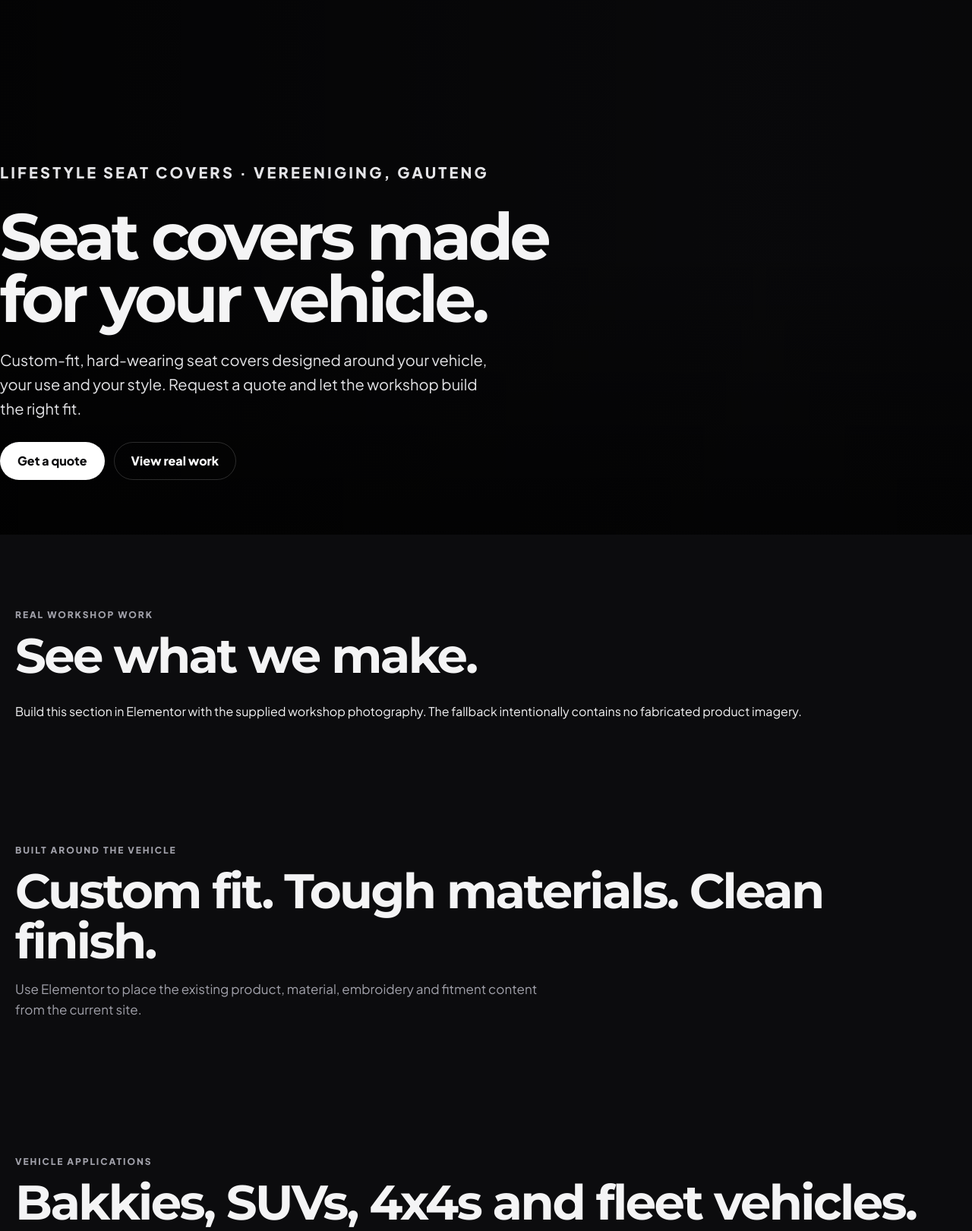
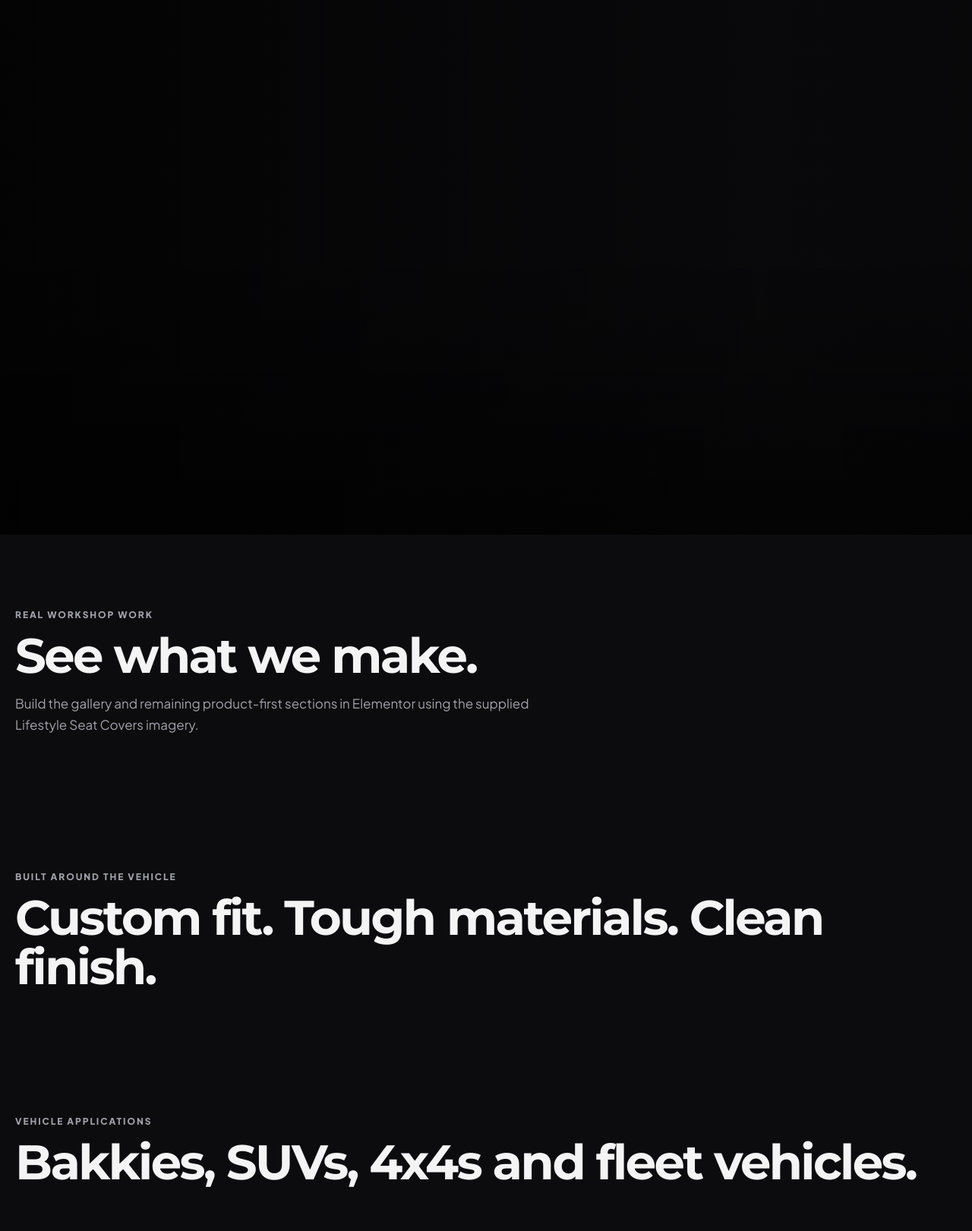
Before and after one commit to NateJ4y/LSC-Main, a WordPress theme: template wordpress-theme/lifestyle-seat-covers/front-page.php in a window 1280 px wide. Shown: the part 79-1700 px from the top of the page at 76% size. Run offline with PHP 8.4 and a stand-in for WordPress, Linux system fonts and the light colour scheme; the site name, menu and one post (Sample post) are stand-ins, and other content is empty.

Commit message:
Make homepage hero Slider Revolution editable

```diff
--- a/wordpress-theme/lifestyle-seat-covers/front-page.php
+++ b/wordpress-theme/lifestyle-seat-covers/front-page.php
@@ -1,82 +1,22 @@
 <?php
-/**
- * Front page template.
- *
- * Elementor owns the editable page content when the page has Elementor data.
- * The theme owns global chrome and provides a safe product-first fallback.
- */
+/** Front page: Slider Revolution owns the hero; Elementor owns the remaining content. */
 if ( ! defined( 'ABSPATH' ) ) { exit; }
 get_header();
-
 $elementor_data = get_post_meta( get_the_ID(), '_elementor_data', true );
 $has_elementor_content = ! empty( $elementor_data );
 ?>
-
 <main id="primary" class="site-main">
+	<?php get_template_part( 'template-parts/hero-slider-revolution' ); ?>
 	<?php if ( $has_elementor_content ) : ?>
 		<div class="lsc-editor-content">
-			<?php
-			while ( have_posts() ) :
-				the_post();
-				the_content();
-			endwhile;
-			?>
+			<?php while ( have_posts() ) : the_post(); the_content(); endwhile; ?>
 		</div>
 	<?php else : ?>
-		<section class="lsc-hero" aria-labelledby="lsc-hero-title">
-			<div class="lsc-hero__media" aria-hidden="true"></div>
-			<div class="lsc-container lsc-hero__content">
-				<p class="lsc-kicker">Lifestyle Seat Covers · Vereeniging, Gauteng</p>
-				<h1 id="lsc-hero-title">Seat covers made for your vehicle.</h1>
-				<p>Custom-fit, hard-wearing seat covers designed around your vehicle, your use and your style. Request a quote and let the workshop build the right fit.</p>
-				<div class="lsc-actions">
-					<a class="lsc-button" href="#quote">Get a quote</a>
-					<a class="lsc-button lsc-button--ghost" href="#gallery">View real work</a>
-				</div>
-			</div>
-		</section>
-
-		<section id="gallery" class="lsc-section">
-			<div class="lsc-container">
-				<p class="lsc-kicker">Real workshop work</p>
-				<h2 class="lsc-title">See what we make.</h2>
-				<div class="lsc-editor-content" style="margin-top:28px">
-					<p>Build this section in Elementor with the supplied workshop photography. The fallback intentionally contains no fabricated product imagery.</p>
-				</div>
-			</div>
-		</section>
-
-		<section id="seat-covers" class="lsc-section lsc-section--tight">
-			<div class="lsc-container">
-				<p class="lsc-kicker">Built around the vehicle</p>
-				<h2 class="lsc-title">Custom fit. Tough materials. Clean finish.</h2>
-				<p class="lsc-copy">Use Elementor to place the existing product, material, embroidery and fitment content from the current site.</p>
-			</div>
-		</section>
-
-		<section id="vehicles" class="lsc-section">
-			<div class="lsc-container">
-				<p class="lsc-kicker">Vehicle applications</p>
-				<h2 class="lsc-title">Bakkies, SUVs, 4x4s and fleet vehicles.</h2>
-			</div>
-		</section>
-
-		<section id="customise" class="lsc-section lsc-section--tight">
-			<div class="lsc-container">
-				<p class="lsc-kicker">Customisation</p>
-				<h2 class="lsc-title">Choose the finish that fits you.</h2>
-			</div>
-		</section>
-
-		<section id="quote" class="lsc-section">
-			<div class="lsc-container">
-				<p class="lsc-kicker">No public pricing</p>
-				<h2 class="lsc-title">Get a custom quote.</h2>
-				<p class="lsc-copy">Tell us your vehicle and requirements. We will confirm the correct fit, material and finish before providing your quote.</p>
-				<a class="lsc-button" href="#quote">Request a quote</a>
-			</div>
-		</section>
+		<section id="gallery" class="lsc-section"><div class="lsc-container"><p class="lsc-kicker">Real workshop work</p><h2 class="lsc-title">See what we make.</h2><p class="lsc-copy">Build the gallery and remaining product-first sections in Elementor using the supplied Lifestyle Seat Covers imagery.</p></div></section>
+		<section id="seat-covers" class="lsc-section lsc-section--tight"><div class="lsc-container"><p class="lsc-kicker">Built around the vehicle</p><h2 class="lsc-title">Custom fit. Tough materials. Clean finish.</h2></div></section>
+		<section id="vehicles" class="lsc-section"><div class="lsc-container"><p class="lsc-kicker">Vehicle applications</p><h2 class="lsc-title">Bakkies, SUVs, 4x4s and fleet vehicles.</h2></div></section>
+		<section id="customise" class="lsc-section lsc-section--tight"><div class="lsc-container"><p class="lsc-kicker">Customisation</p><h2 class="lsc-title">Choose the finish that fits you.</h2></div></section>
+		<section id="quote" class="lsc-section"><div class="lsc-container"><p class="lsc-kicker">No public pricing</p><h2 class="lsc-title">Get a custom quote.</h2><p class="lsc-copy">Tell us your vehicle and requirements. We will confirm the correct fit, material and finish before providing your quote.</p><a class="lsc-button" href="#quote">Request a quote</a></div></section>
 	<?php endif; ?>
 </main>
-
 <?php get_footer(); ?>
```
